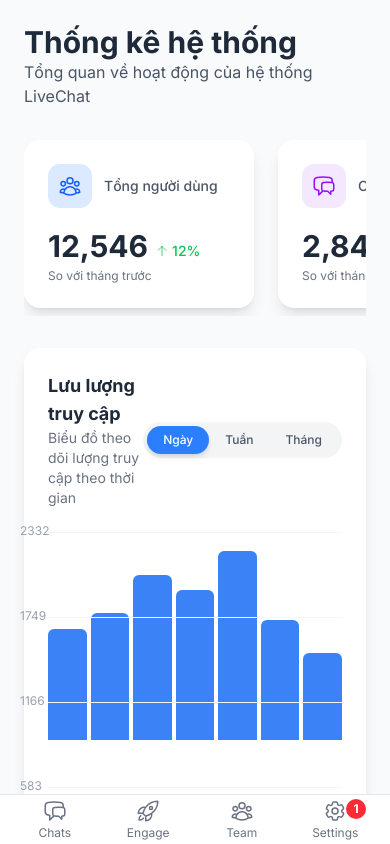
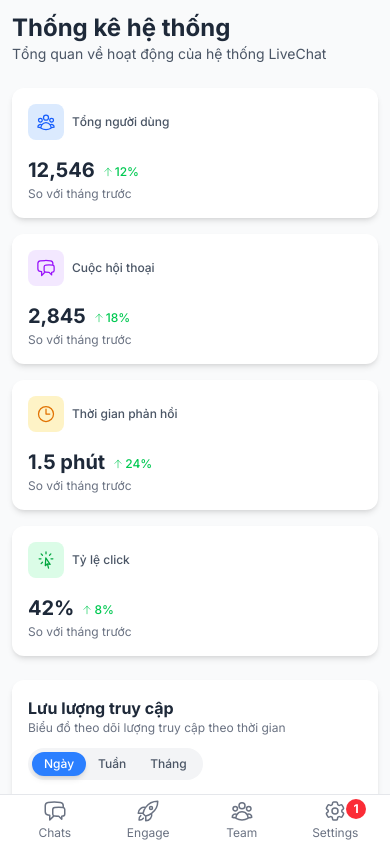
Before and after one commit to SangNef/tikseen, a Vue app: page /stats in a window 390 px wide. Built offline with nearby package versions, Linux system fonts and the light colour scheme.

Commit message:
Cập nhật logic responsive trong `useResponsive.js`, điều chỉnh chiều cao menu chat trong `theme.css`, và cải thiện giao diện trong các file `Info.vue` và `List.vue` để tối ưu hóa trải nghiệm người dùng trên thiết bị di động.

```diff
--- a/src/components/Stats/SimpleChart.vue
+++ b/src/components/Stats/SimpleChart.vue
@@ -2,7 +2,7 @@
   <div>
     <div class="relative h-full w-full">
       <!-- Các cột biểu đồ -->
-      <div class="flex items-end justify-between h-52 gap-1" v-if="data.length > 0">
+      <div class="flex items-end justify-between h-44 sm:h-52 gap-0.5 sm:gap-1" v-if="data.length > 0">
         <div
           v-for="(item, index) in data"
           :key="index"
@@ -13,7 +13,7 @@
           <!-- Tooltip -->
           <div
             v-if="activeItem === index"
-            class="absolute -top-16 left-1/2 transform -translate-x-1/2 bg-gray-900 text-white text-xs rounded-md py-1 px-2 min-w-max">
+            class="absolute -top-14 sm:-top-16 left-1/2 transform -translate-x-1/2 bg-gray-900 text-white text-xs rounded-md py-1 px-2 min-w-max z-10 shadow-lg">
             <div class="font-medium">{{ item.label }}</div>
             <div class="text-center">{{ item.value }}</div>
           </div>
@@ -22,7 +22,7 @@
 
       <!-- Nội dung trống -->
       <div v-else class="h-full w-full flex items-center justify-center">
-        <div class="text-gray-400 text-sm">Không có dữ liệu hiển thị</div>
+        <div class="text-gray-400 text-xs sm:text-sm">Không có dữ liệu hiển thị</div>
       </div>
 
       <!-- Đường kẻ ngang và số liệu -->
@@ -30,8 +30,8 @@
         v-if="data.length > 0"
         class="absolute top-0 left-0 w-full h-full flex flex-col justify-between pointer-events-none">
         <div v-for="n in 4" :key="n" class="relative w-full border-t border-gray-100 text-xs text-gray-400">
-          <span class="absolute -top-2.5 -left-7">
-            {{ Math.round(maxValue * (1 - (n - 1) / 4)) }}
+          <span class="absolute -top-2.5 -left-4 sm:-left-7 text-[10px] sm:text-xs">
+            {{ formatValue(Math.round(maxValue * (1 - (n - 1) / 4))) }}
           </span>
         </div>
       </div>
@@ -39,7 +39,10 @@
 
     <!-- Nhãn trục x -->
     <div v-if="data.length > 0" class="flex justify-between mt-2">
-      <div v-for="(item, index) in data" :key="index" class="text-xs text-gray-500 text-center flex-1">
+      <div
+        v-for="(item, index) in data"
+        :key="index"
+        class="text-[10px] sm:text-xs text-gray-500 text-center flex-1 truncate px-0.5 sm:px-1">
         {{ item.label }}
       </div>
     </div>
@@ -68,4 +71,14 @@
   if (maxValue.value === 0) return 0;
   return (value / maxValue.value) * 100;
 };
+
+// Hàm định dạng giá trị lớn thành dạng viết tắt
+const formatValue = (value) => {
+  if (value >= 1000000) {
+    return (value / 1000000).toFixed(1) + 'M';
+  } else if (value >= 1000) {
+    return (value / 1000).toFixed(1) + 'K';
+  }
+  return value;
+};
 </script>
--- a/src/styles/theme.css
+++ b/src/styles/theme.css
@@ -50,7 +50,7 @@
 
   --header-height: 50px;
   --mobile-menu-height: 50px;
-  --menu-height-chat-list: 50px;
+  --menu-height-chat-list: 45px;
 }
 
 /* Các class tiện ích */
--- a/src/views/Chat/Info.vue
+++ b/src/views/Chat/Info.vue
@@ -1,6 +1,6 @@
 <template>
   <div
-    class="w-80 bg-white h-[calc(100vh-var(--header-height))] overflow-y-auto border-l border-gray-200"
+    class="bg-white h-[calc(100vh-var(--header-height))] overflow-y-auto border-l border-gray-200"
     :class="{ 'w-full': isMobile }">
     <!-- Header -->
     <div class="p-3 border-b border-gray-200 flex items-center justify-between">
--- a/src/views/Chat/List.vue
+++ b/src/views/Chat/List.vue
@@ -19,9 +19,7 @@
       </div>
     </div>
 
-    <div
-      class="overflow-y-auto max-h-[calc(100vh-var(--header-height)-var(--menu-height-chat-list))] divide-gray-200"
-      :class="{ 'pb-[var(--mobile-menu-height)]': isMobile }">
+    <div class="overflow-y-auto max-h-[calc(100vh-var(--header-height)-var(--menu-height-chat-list))] divide-gray-200">
       <div
         v-for="chat in chats"
         :key="chat.id"
--- a/src/views/Stats/index.vue
+++ b/src/views/Stats/index.vue
@@ -1,46 +1,53 @@
 <template>
-  <div class="bg-gray-50 min-h-screen p-6">
-    <div class="mb-8">
-      <h1 class="text-3xl font-bold text-gray-800">Thống kê hệ thống</h1>
-      <p class="text-gray-600 mt-1">Tổng quan về hoạt động của hệ thống LiveChat</p>
+  <div class="bg-gray-50 min-h-screen p-3 sm:p-6">
+    <div class="mb-6 sm:mb-8">
+      <h1 class="text-2xl sm:text-3xl font-bold text-gray-800">Thống kê hệ thống</h1>
+      <p class="text-sm sm:text-base text-gray-600 mt-1">Tổng quan về hoạt động của hệ thống LiveChat</p>
     </div>
 
-    <div class="flex flex-nowrap overflow-x-auto gap-6 mb-8 pb-2">
-      <!-- Thống kê tổng quan -->
+    <!-- Thống kê tổng quan -->
+    <div class="grid grid-cols-1 sm:grid-cols-2 lg:grid-cols-4 gap-4 sm:gap-6 mb-6 sm:mb-8">
       <div
         v-for="(stat, index) in stats"
         :key="index"
-        class="bg-white rounded-2xl shadow-lg p-6 flex flex-col transition-all duration-300 hover:shadow-xl hover:translate-y-[-4px] min-w-[230px] flex-1">
+        class="bg-white rounded-xl sm:rounded-2xl shadow-md sm:shadow-lg p-4 sm:p-6 flex flex-col transition-all duration-300 hover:shadow-xl hover:translate-y-[-4px]">
         <div class="flex items-center mb-3">
-          <div class="p-2.5 rounded-xl" :class="stat.bgColor">
-            <component :is="stat.icon" class="w-6 h-6" :class="stat.iconColor" />
+          <div class="p-2 sm:p-2.5 rounded-lg sm:rounded-xl" :class="stat.bgColor">
+            <component :is="stat.icon" class="w-5 h-5 sm:w-6 sm:h-6" :class="stat.iconColor" />
           </div>
-          <span class="text-gray-600 text-sm ml-3 font-medium">{{ stat.name }}</span>
+          <span class="text-gray-600 text-xs sm:text-sm ml-2 sm:ml-3 font-medium">{{ stat.name }}</span>
         </div>
-        <div class="flex items-baseline mt-2">
-          <span class="text-3xl font-bold text-gray-800">{{ stat.value }}</span>
-          <span class="ml-2 text-sm font-medium flex items-center" :class="stat.changeColor" v-if="stat.change">
-            <ArrowUpIcon class="w-3 h-3 mr-1" />
+        <div class="flex items-baseline mt-1 sm:mt-2">
+          <span class="text-xl sm:text-3xl font-bold text-gray-800">{{ stat.value }}</span>
+          <span
+            class="ml-2 text-xs sm:text-sm font-medium flex items-center"
+            :class="stat.changeColor"
+            v-if="stat.change">
+            <ArrowUpIcon class="w-2.5 h-2.5 sm:w-3 sm:h-3 mr-0.5 sm:mr-1" />
             {{ stat.change }}
           </span>
         </div>
-        <span class="text-xs text-gray-500 mt-1">So với tháng trước</span>
+        <span class="text-xs text-gray-500 mt-0.5 sm:mt-1">So với tháng trước</span>
       </div>
     </div>
 
-    <div class="grid grid-cols-1 lg:grid-cols-2 gap-6 mb-8">
+    <!-- Biểu đồ -->
+    <div class="grid grid-cols-1 lg:grid-cols-2 gap-4 sm:gap-6 mb-6 sm:mb-8">
       <!-- Biểu đồ lưu lượng truy cập -->
-      <div class="bg-white rounded-2xl shadow-lg p-6 transition-all duration-300 hover:shadow-xl">
-        <div class="flex justify-between items-center mb-6">
+      <div
+        class="bg-white rounded-xl sm:rounded-2xl shadow-md sm:shadow-lg p-4 sm:p-6 transition-all duration-300 hover:shadow-xl">
+        <div class="flex flex-col sm:flex-row sm:justify-between sm:items-center mb-4 sm:mb-6 gap-3 sm:gap-0">
           <div>
-            <h2 class="font-bold text-gray-800 text-lg">Lưu lượng truy cập</h2>
-            <p class="text-gray-500 text-sm mt-1">Biểu đồ theo dõi lượng truy cập theo thời gian</p>
+            <h2 class="font-bold text-gray-800 text-base sm:text-lg">Lưu lượng truy cập</h2>
+            <p class="text-gray-500 text-xs sm:text-sm mt-0.5 sm:mt-1">
+              Biểu đồ theo dõi lượng truy cập theo thời gian
+            </p>
           </div>
-          <div class="bg-gray-100 rounded-full p-1 flex">
+          <div class="bg-gray-100 rounded-full p-1 flex self-start sm:self-auto">
             <button
               v-for="period in ['Ngày', 'Tuần', 'Tháng']"
               :key="period"
-              class="text-xs px-4 py-1.5 rounded-full font-medium transition-all duration-200"
+              class="text-xs px-3 sm:px-4 py-1 sm:py-1.5 rounded-full font-medium transition-all duration-200"
               :class="
                 selectedPeriod === period ? 'bg-blue-500 text-white shadow-md' : 'text-gray-600 hover:bg-gray-200'
               "
@@ -57,21 +64,22 @@
                 ? weeklyTrafficData
                 : monthlyTrafficData
           "
-          class="h-64" />
+          class="h-48 sm:h-64 p-5" />
       </div>
 
       <!-- Biểu đồ cuộc trò chuyện -->
-      <div class="bg-white rounded-2xl shadow-lg p-6 transition-all duration-300 hover:shadow-xl">
-        <div class="flex justify-between items-center mb-6">
+      <div
+        class="bg-white rounded-xl sm:rounded-2xl shadow-md sm:shadow-lg p-4 sm:p-6 transition-all duration-300 hover:shadow-xl">
+        <div class="flex flex-col sm:flex-row sm:justify-between sm:items-center mb-4 sm:mb-6 gap-3 sm:gap-0">
           <div>
-            <h2 class="font-bold text-gray-800 text-lg">Phân tích cuộc trò chuyện</h2>
-            <p class="text-gray-500 text-sm mt-1">Thống kê chi tiết các cuộc hội thoại</p>
+            <h2 class="font-bold text-gray-800 text-base sm:text-lg">Phân tích cuộc trò chuyện</h2>
+            <p class="text-gray-500 text-xs sm:text-sm mt-0.5 sm:mt-1">Thống kê chi tiết các cuộc hội thoại</p>
           </div>
-          <div class="bg-gray-100 rounded-full p-1 flex">
+          <div class="bg-gray-100 rounded-full p-1 flex self-start sm:self-auto">
             <button
               v-for="type in ['Tổng quan', 'Chi tiết']"
               :key="type"
-              class="text-xs px-4 py-1.5 rounded-full font-medium transition-all duration-200"
+              class="text-xs px-3 sm:px-4 py-1 sm:py-1.5 rounded-full font-medium transition-all duration-200"
               :class="selectedType === type ? 'bg-indigo-500 text-white shadow-md' : 'text-gray-600 hover:bg-gray-200'"
               @click="selectedType = type">
               {{ type }}
@@ -80,47 +88,51 @@
         </div>
         <SimpleChart
           :data="selectedType === 'Tổng quan' ? conversationOverviewData : conversationDetailData"
-          class="h-64" />
+          class="h-48 sm:h-64 p-5" />
       </div>
     </div>
 
-    <div class="bg-white rounded-2xl shadow-lg mb-8 overflow-hidden transition-all duration-300 hover:shadow-xl">
-      <div class="p-6 border-b border-gray-100">
-        <h2 class="font-bold text-gray-800 text-lg">Cuộc trò chuyện gần đây</h2>
-        <p class="text-gray-500 text-sm mt-1">Danh sách các cuộc hội thoại mới nhất trên hệ thống</p>
+    <!-- Bảng cuộc trò chuyện gần đây -->
+    <div
+      class="bg-white rounded-xl sm:rounded-2xl shadow-md sm:shadow-lg mb-6 sm:mb-8 overflow-hidden transition-all duration-300 hover:shadow-xl">
+      <div class="p-4 sm:p-6 border-b border-gray-100">
+        <h2 class="font-bold text-gray-800 text-base sm:text-lg">Cuộc trò chuyện gần đây</h2>
+        <p class="text-gray-500 text-xs sm:text-sm mt-0.5 sm:mt-1">
+          Danh sách các cuộc hội thoại mới nhất trên hệ thống
+        </p>
       </div>
       <div class="overflow-x-auto">
         <table class="w-full table-auto">
           <thead>
             <tr class="text-left bg-gray-50">
-              <th class="px-6 py-4 font-semibold text-gray-500 text-sm">ID</th>
-              <th class="px-6 py-4 font-semibold text-gray-500 text-sm">Người dùng</th>
-              <th class="px-6 py-4 font-semibold text-gray-500 text-sm">Thời gian</th>
-              <th class="px-6 py-4 font-semibold text-gray-500 text-sm">Thời lượng</th>
-              <th class="px-6 py-4 font-semibold text-gray-500 text-sm">Tin nhắn</th>
-              <th class="px-6 py-4 font-semibold text-gray-500 text-sm">Trạng thái</th>
+              <th class="px-3 sm:px-6 py-3 sm:py-4 font-semibold text-gray-500 text-xs sm:text-sm">ID</th>
+              <th class="px-3 sm:px-6 py-3 sm:py-4 font-semibold text-gray-500 text-xs sm:text-sm">Người dùng</th>
+              <th class="px-3 sm:px-6 py-3 sm:py-4 font-semibold text-gray-500 text-xs sm:text-sm">Thời gian</th>
+              <th class="px-3 sm:px-6 py-3 sm:py-4 font-semibold text-gray-500 text-xs sm:text-sm">Thời lượng</th>
+              <th class="px-3 sm:px-6 py-3 sm:py-4 font-semibold text-gray-500 text-xs sm:text-sm">Tin nhắn</th>
+              <th class="px-3 sm:px-6 py-3 sm:py-4 font-semibold text-gray-500 text-xs sm:text-sm">Trạng thái</th>
             </tr>
           </thead>
           <tbody>
             <tr
               v-for="(conversation, index) in conversations"
               :key="index"
-              class="text-sm border-t border-gray-100 hover:bg-blue-50 transition-colors duration-150">
-              <td class="px-6 py-4 font-medium">{{ conversation.id }}</td>
-              <td class="px-6 py-4">
+              class="text-xs sm:text-sm border-t border-gray-100 hover:bg-blue-50 transition-colors duration-150">
+              <td class="px-3 sm:px-6 py-3 sm:py-4 font-medium">{{ conversation.id }}</td>
+              <td class="px-3 sm:px-6 py-3 sm:py-4">
                 <div class="flex items-center">
-                  <div class="w-9 h-9 rounded-full overflow-hidden mr-3 border-2 border-gray-200">
+                  <div class="w-7 h-7 sm:w-9 sm:h-9 rounded-full overflow-hidden mr-2 sm:mr-3 border-2 border-gray-200">
                     <img :src="conversation.avatar" class="w-full h-full object-cover" />
                   </div>
                   <span class="font-medium">{{ conversation.user }}</span>
                 </div>
               </td>
-              <td class="px-6 py-4 text-gray-500">{{ conversation.time }}</td>
-              <td class="px-6 py-4 text-gray-500">{{ conversation.duration }}</td>
-              <td class="px-6 py-4 text-gray-500">{{ conversation.messages }}</td>
-              <td class="px-6 py-4">
+              <td class="px-3 sm:px-6 py-3 sm:py-4 text-gray-500">{{ conversation.time }}</td>
+              <td class="px-3 sm:px-6 py-3 sm:py-4 text-gray-500">{{ conversation.duration }}</td>
+              <td class="px-3 sm:px-6 py-3 sm:py-4 text-gray-500">{{ conversation.messages }}</td>
+              <td class="px-3 sm:px-6 py-3 sm:py-4">
                 <span
-                  class="inline-flex px-3 py-1.5 text-xs rounded-full font-medium"
+                  class="inline-flex px-2 sm:px-3 py-1 sm:py-1.5 text-xs rounded-full font-medium"
                   :class="{
                     'bg-green-100 text-green-700': conversation.status === 'Hoàn thành',
                     'bg-amber-100 text-amber-700': conversation.status === 'Đang xử lý',
@@ -133,14 +145,14 @@
           </tbody>
         </table>
       </div>
-      <div class="p-5 flex justify-between items-center border-t border-gray-100 bg-gray-50">
-        <span class="text-sm text-gray-500">Hiển thị 1-10 của 56</span>
+      <div class="p-3 sm:p-5 flex justify-between items-center border-t border-gray-100 bg-gray-50">
+        <span class="text-xs sm:text-sm text-gray-500">Hiển thị 1-10 của 56</span>
         <div class="flex">
-          <button class="p-2 mx-1 text-gray-500 hover:bg-gray-200 rounded-lg transition-colors">
-            <ChevronLeftIcon class="w-5 h-5" />
+          <button class="p-1.5 sm:p-2 mx-1 text-gray-500 hover:bg-gray-200 rounded-lg transition-colors">
+            <ChevronLeftIcon class="w-4 h-4 sm:w-5 sm:h-5" />
           </button>
-          <button class="p-2 mx-1 text-white bg-blue-500 hover:bg-blue-600 rounded-lg transition-colors">
-            <ChevronRightIcon class="w-5 h-5" />
+          <button class="p-1.5 sm:p-2 mx-1 text-white bg-blue-500 hover:bg-blue-600 rounded-lg transition-colors">
+            <ChevronRightIcon class="w-4 h-4 sm:w-5 sm:h-5" />
           </button>
         </div>
       </div>
```
Also changed, not shown: src/composables/useResponsive.js (+7 -3 lines).
